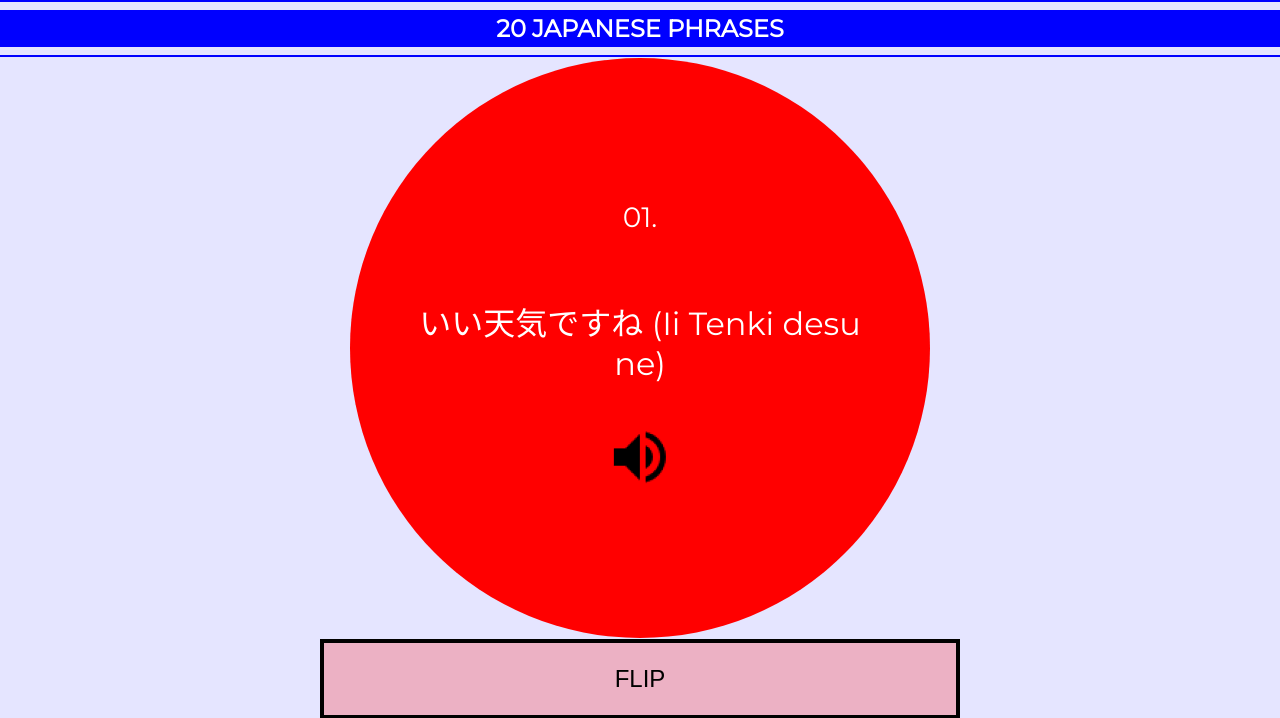
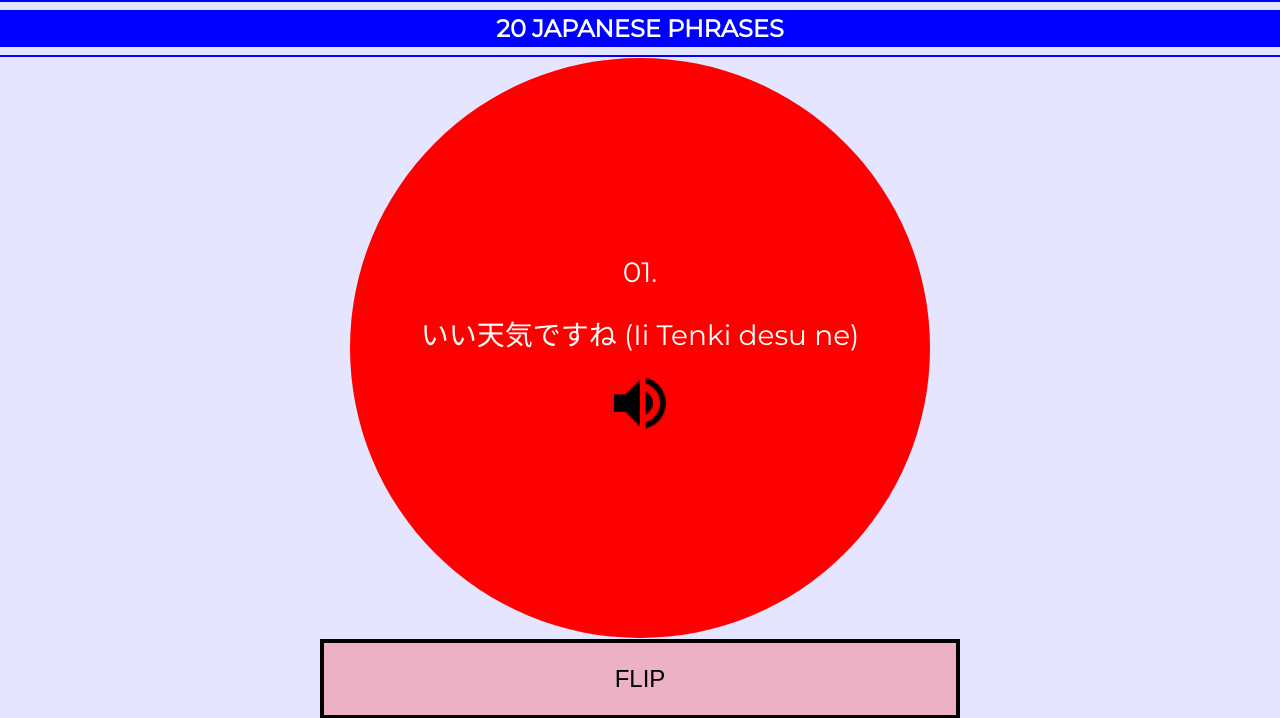
Before and after one commit to jackbridger/JapaneseFlashCards, a PHP site: page /index.html in a window 1280 px wide. Shown: the top 718 px of the page. Run offline with PHP 8.4, Linux system fonts and the light colour scheme.

Commit message:
reduced font size

```diff
--- a/style.css
+++ b/style.css
@@ -118,11 +118,11 @@ body {
 }
 
 #japanese-text, #english-text {
-    font-size: 4vh;
-    padding: 5vmin;
+    font-size: 3.5vh;
+    padding: 2vmin;
 }
 #japanese-number, #english-number {
-    padding-bottom: 3vh;
+    padding-bottom: 1vh;
     font-size: 3.5vh;
 }
 
```
